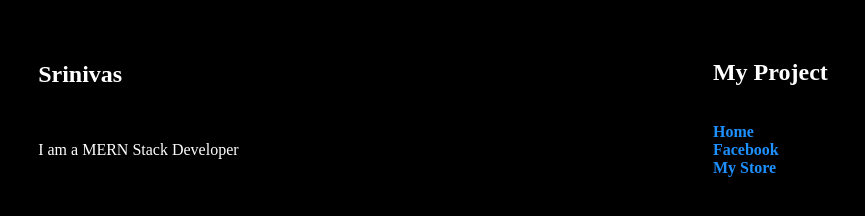
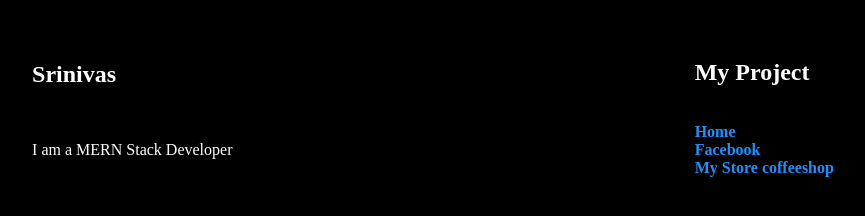
Before and after one commit to srinivas0903/git, a plain HTML site: page index.html in a window 1280 px wide. Shown: the whole page, without its empty margins (207-1072 px from the left). Drawn offline with Linux system fonts and the light colour scheme.

Commit message:
Update index.html

```diff
--- a/index.html
+++ b/index.html
@@ -34,6 +34,7 @@
     <a href="#">Home</a><br>
     <a href="c:\Users\LENOVO-V15\Desktop\git\application\intro.html">Facebook</a><br>
     <a href="https://srinivas0903.github.io/ecommreact/">My Store</a>
+        <a href="https://srinivas0903.github.io/coffeeshop/">coffeeshop</a>
 
         </div>
         </div>
```
